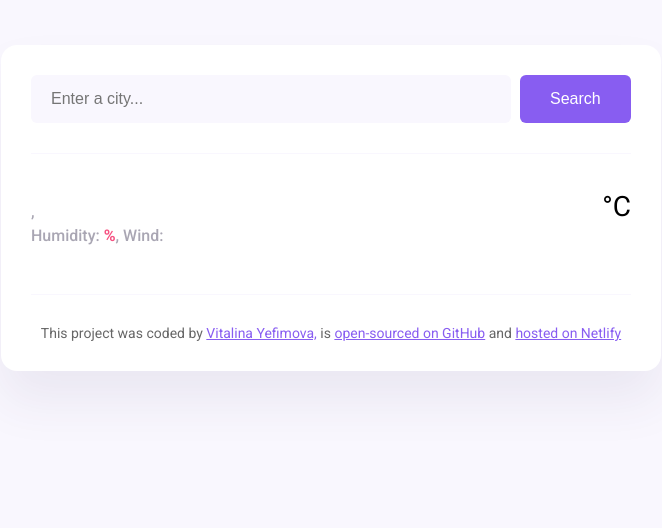
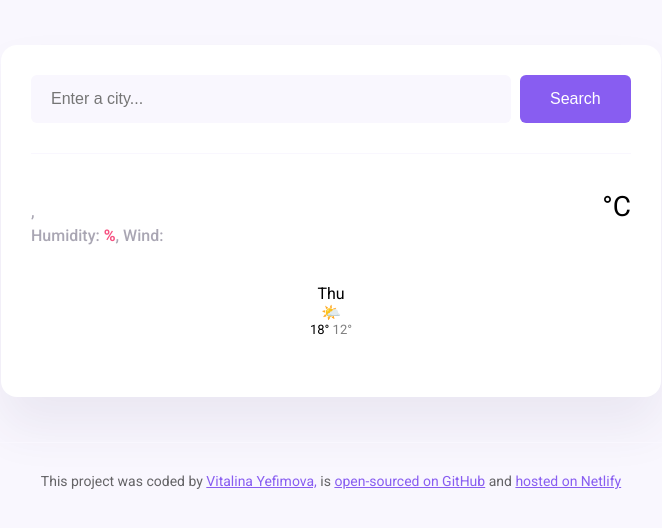
Before and after one commit to Vitalina-13/forecast, a plain HTML site: page index.html in a window 1280 px wide. Shown: the whole page, without its empty margins (309-971 px from the left). Drawn offline with nearby package versions, Linux system fonts and the light colour scheme; no server answers.

Commit message:
Added the forecast HTML and CSS

```diff
--- a/index.html
+++ b/index.html
@@ -47,7 +47,20 @@
             ></div>
             <div class="weather-app-unit">°C</div>
           </div>
-        </div>
+          </div>
+          <div class="weather-forecast">
+            <div class="row">
+              <div class="col-2">
+                <div class="weather-forecast-date">Thu</div>
+                🌤️
+                <div class="weather-forecast-temperatures">
+                  <span class="weather-forecast-temperature-max">18°</span>
+                  <span class="weather-forecast-temperature-min">12°</span>
+                </div>
+              </div>
+                </div>
+              </div>
+              </div>
       </main>
       <footer>
         This project was coded by
--- a/src/style.css
+++ b/src/style.css
@@ -86,6 +86,22 @@ main {
   font-size: 28px;
 }
 
+.weather-forecast {
+  margin-top: 20px;
+  text-align: center;
+  color: #000;
+}
+
+.weatehr-forecast-date {
+  font-size: 16px;
+  opacity: 0.5;
+}
+.weather-forecast-temperatures {
+  font-size: 13px;
+}
+.weather-forecast-temperature-min {
+  opacity: 0.5;
+}
 footer {
   border-top: 1px solid #f9f7fe;
   padding: 30px 0 0 0;
```
